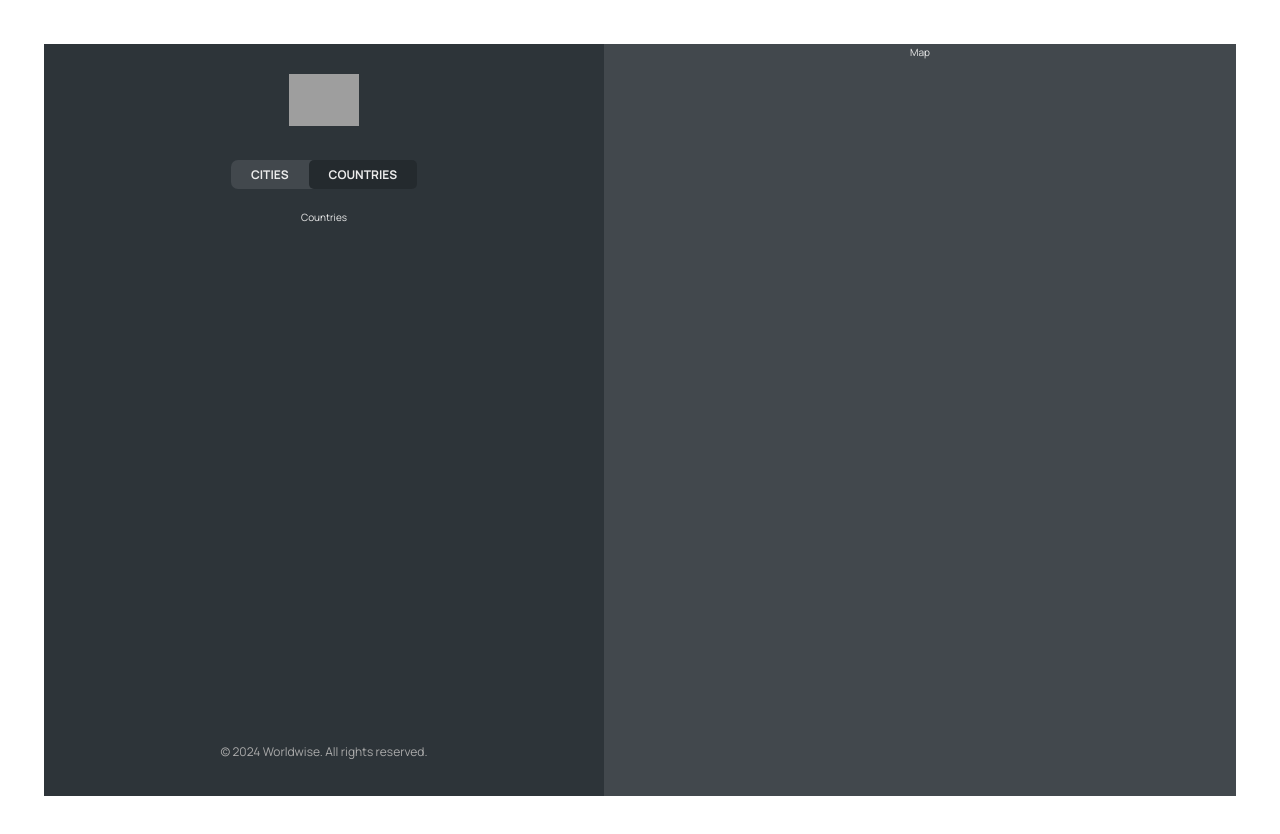
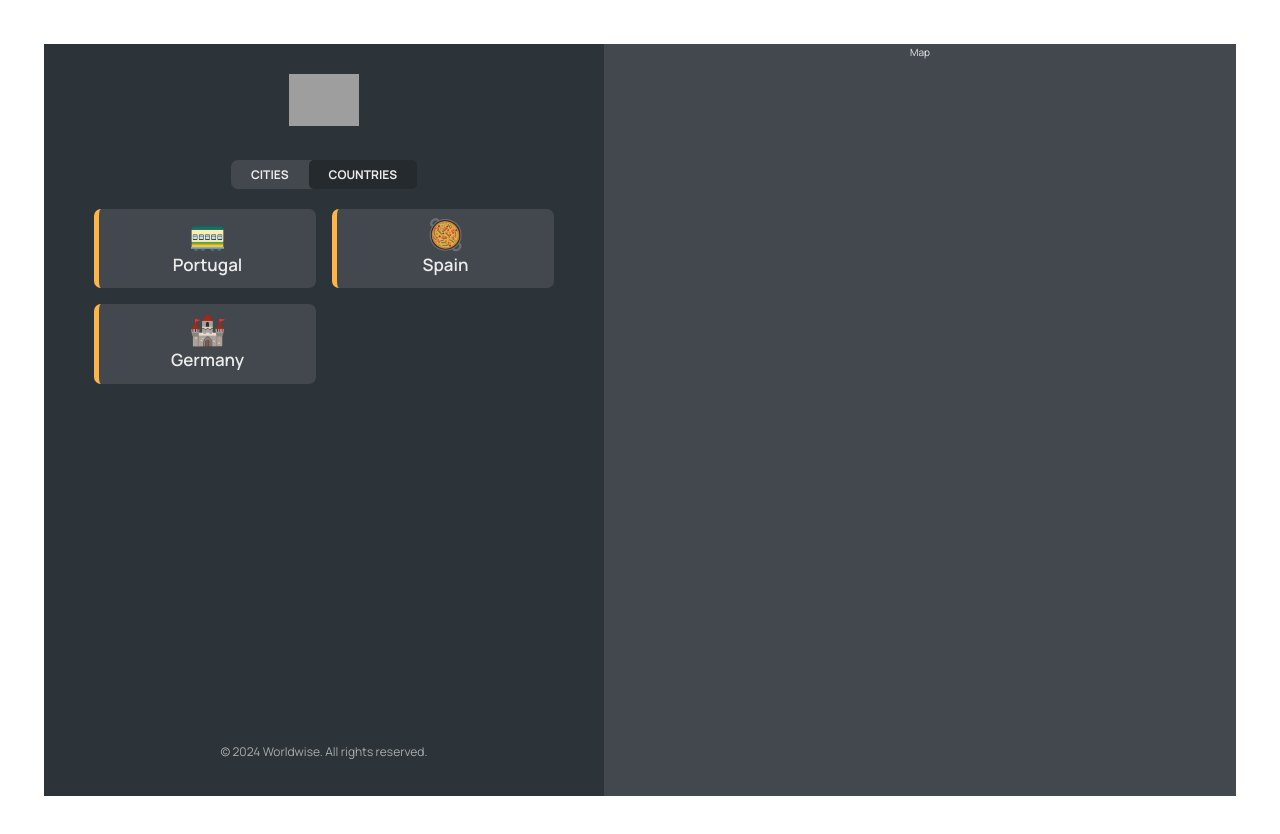
Before and after one commit to lu55by/jonas-worldwise, a React (Vite) app: page /app/countries in a window 1280 px wide. Shown: the top 834 px of the page. Built offline with nearby package versions, Linux system fonts and the light colour scheme; data requests are answered from the project's data file; grey boxes are pictures that could not be loaded.

Commit message:
Implementing the Countries List.

```diff
--- a/src/App.jsx
+++ b/src/App.jsx
@@ -8,6 +8,7 @@
 import Login from "./pages/Login";
 import CityList from "./components/CityList";
 import { useEffect, useState } from "react";
+import CountryList from "./components/CountryList";
 
 const URL = "http://localhost:9000";
 
@@ -21,7 +22,7 @@
         setIsLoading(true);
         const resp = await fetch(`${URL}/cities`);
         const data = await resp.json();
-        console.log("Fetched json data -> ", data);
+        // console.log("Fetched json data -> ", data);
         setCities(data);
       } catch {
         alert("Error fetching cities");
@@ -49,7 +50,10 @@
               path="cities"
               element={<CityList cities={cities} isLoading={isLoading} />}
             />
-            <Route path="countries" element={<p>Countries</p>} />
+            <Route
+              path="countries"
+              element={<CountryList cities={cities} isLoading={isLoading} />}
+            />
             <Route path="form" element={<p>Form</p>} />
           </Route>
         </Routes>
--- a/src/components/CityList.jsx
+++ b/src/components/CityList.jsx
@@ -1,8 +1,11 @@
 import CityItem from "./CityItem";
 import styles from "./CityList.module.css";
 import Spinner from "./Spinner";
+import Message from "./Message";
 export default function CityList({ cities, isLoading }) {
   if (isLoading) return <Spinner />;
+  if (!cities.length)
+    return <Message message="Please add your cities first." />;
   return (
     <ul className={styles.cityList}>
       {cities.map((city, i) => (
--- /dev/null
+++ b/src/components/CountryList.jsx
@@ -0,0 +1,22 @@
+import CountryItem from "./CountryItem";
+import styles from "./CountryList.module.css";
+import Spinner from "./Spinner";
+import Message from "./Message";
+export default function CountryList({ cities, isLoading }) {
+  if (isLoading) return <Spinner />;
+  if (!cities.length)
+    return <Message message="Please add your cities first." />;
+  // console.log(cities);
+  const countries = cities.reduce((arr, city) => {
+    if (!arr.map((el) => el.country).includes(city.country))
+      return [...arr, { country: city.country, emoji: city.emoji }];
+    else return arr;
+  }, []);
+  return (
+    <ul className={styles.countryList}>
+      {countries.map((country, i) => (
+        <CountryItem country={country} key={i} />
+      ))}
+    </ul>
+  );
+}
--- a/src/components/CountryList.module.css
+++ b/src/components/CountryList.module.css
@@ -2,7 +2,7 @@
   width: 100%;
   height: 65vh;
   list-style: none;
-  overflow-y: scroll;
+  overflow-y: hidden;
   overflow-x: hidden;
 
   display: grid;
```
